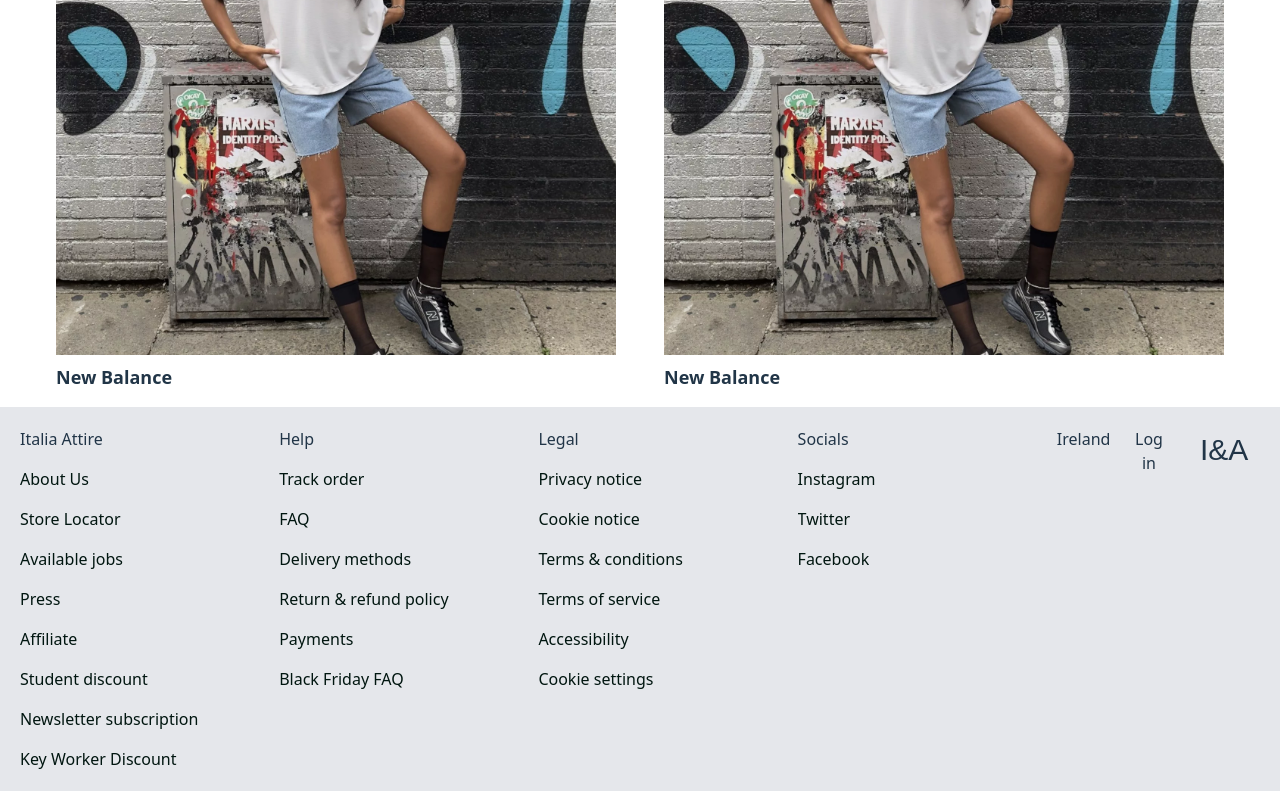
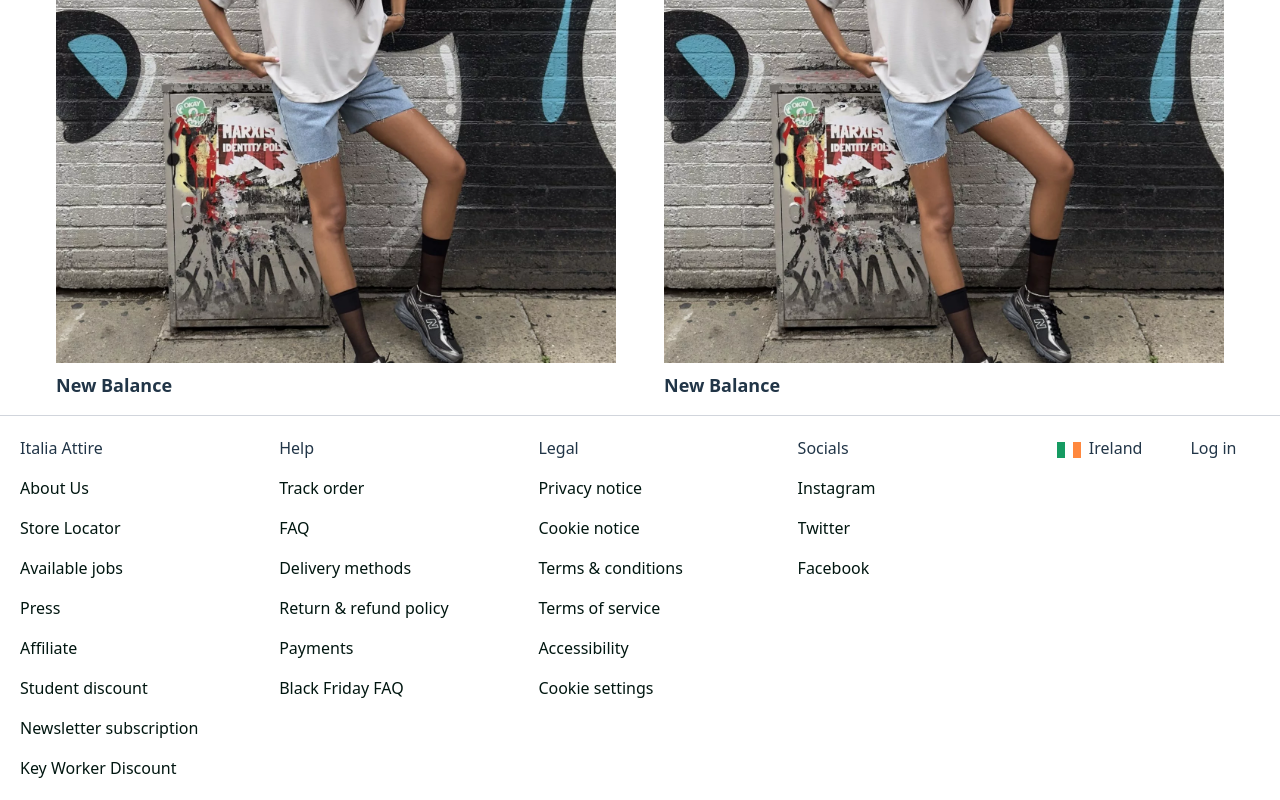
Before and after one commit to DawidP2001/Online-Retail-Store, a React (Vite) app in the folder client/: page / in a window 1280 px wide. Shown: the part 2251-3051 px from the top of the page. Built offline with nearby package versions, Linux system fonts and the light colour scheme.

Commit message:
Finished Home page

```diff
--- a/client/src/Pages/Homepage/Homepage.tsx
+++ b/client/src/Pages/Homepage/Homepage.tsx
@@ -85,7 +85,7 @@
             </h1>
         </div>
         <div className="mt-10">
-            <div className="text-2xl md:text-3xl lg:text-4xl font-semibold mx-4 md:mx-10 mb-4 text-left">New in</div>
+            <div className="text-2xl md:text-3xl lg:text-4xl font-semibold pl-8 md:mx-10 mb-4 text-left h-12">New in</div>
             <CustomCarousel
                 items={carouselItems}
                 className=''
--- a/client/src/components/Footer/Footer.tsx
+++ b/client/src/components/Footer/Footer.tsx
@@ -1,9 +1,6 @@
-import Logo from "../Symbols/Logo";
-// import { FaFacebook, FaTwitter, FaInstagram } from "react-icons/fa";
-
 function Footer() {
   return (
-    <footer className="footer w-full h-full bg-gray-200 grid grid-cols-5 gap-4">
+    <footer className="footer w-full border-t border-gray-300 h-full grid grid-cols-5 gap-4 text-left">
         <div className="flex flex-col justify-start items-start p-5 space-y-4">
             <h2>Italia Attire</h2>
             <a href="#">About Us</a>
@@ -39,10 +36,16 @@
             <a href="#">Twitter</a>
             <a href="#">Facebook</a>
         </div>
-        <div className="flex justify-start items-start flex-row p-5 space-x-4">
-            <div>Ireland</div>
+        <div className="flex justify-start items-start flex-row p-5 space-x-10">
+            <div>
+                <svg width="24" height="16" viewBox="0 0 24 16" className="inline-block" aria-label="Irish flag">
+                    <rect width="8" height="16" x="0" y="0" fill="#169B62"/>
+                    <rect width="8" height="16" x="8" y="0" fill="#fff"/>
+                    <rect width="8" height="16" x="16" y="0" fill="#FF883E"/>
+                </svg>
+                <span className="px-2">Ireland</span>
+            </div>
             <div>Log in</div>
-            <Logo size={30} className="cursor-pointer" />
         </div>
     </footer>
   );
```
